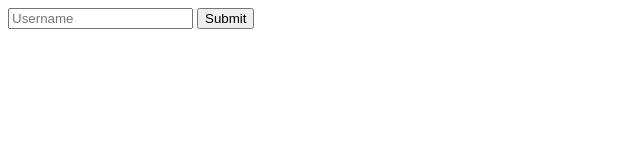
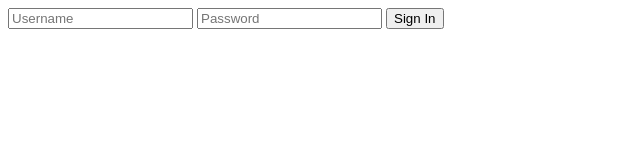
Before and after one commit to Ishadi-Piyumika/Testgithub, a plain HTML site: page Index.html in a window 1280 px wide. Shown: the whole page, without its empty margins (0-640 px from the left). Drawn offline with Linux system fonts and the light colour scheme.

Commit message:
add a form

```diff
--- a/Index.html
+++ b/Index.html
@@ -4,11 +4,16 @@
   <meta charset="UTF-8">
   <meta name="viewport" content="width=device-width, initial-scale=1.0">
   <title>Document</title>
+  <link rel="stylesheet" href="Style.css">
 </head>
 <body>
-  <form>
-    <input type="text" placeholder="Username">
-    <button>Submit</button>
-  </form>
+  <div id="login-form">
+    <form>
+      <input type="text" placeholder="Username" class="txt">
+      <input type="password" placeholder="Password" class="txt">
+      <input type="button" value="Sign In" class="button">
+    </form>
+  </div>
+
 </body>
 </html>
```
